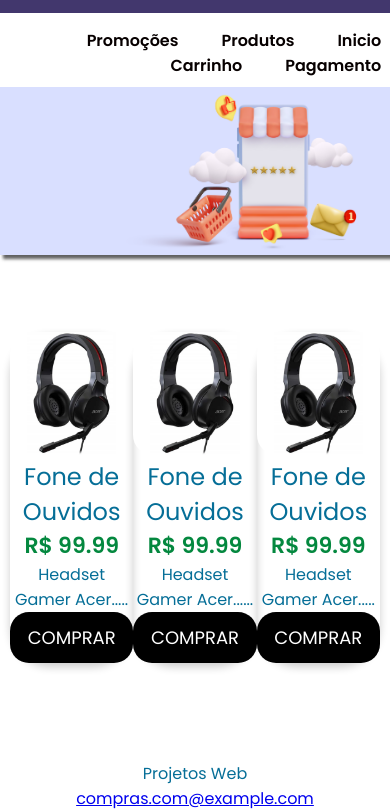
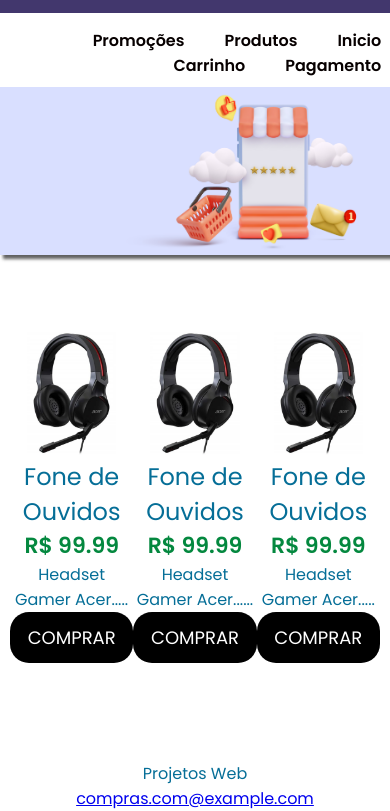
Before and after one commit to ZEROONZE/SITE-ECOMMECER, a plain HTML site: page index.html in a window 390 px wide. Shown: the part 67-878 px from the top of the page. Drawn offline with Linux system fonts and the light colour scheme.

Commit message:
Ajuste para responsive

```diff
--- a/css/style.css
+++ b/css/style.css
@@ -35,7 +35,7 @@
         .menu li {
           position: relative;
           float: right;
-         padding-left: 3px;
+
 
          }
          .menu ul {
@@ -166,7 +166,7 @@
         }
 
         .card {
-            box-shadow: 0 4px 8px 0 rgba(0, 0, 0, 0.2);
+
             max-width: 300px;
             margin: auto;
             text-align: center;
```
